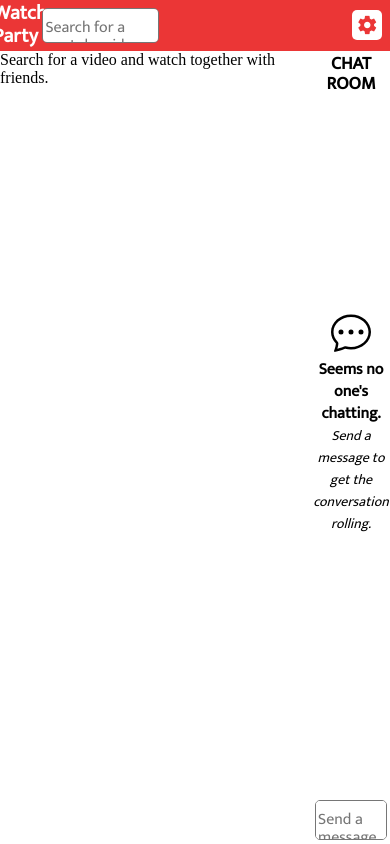
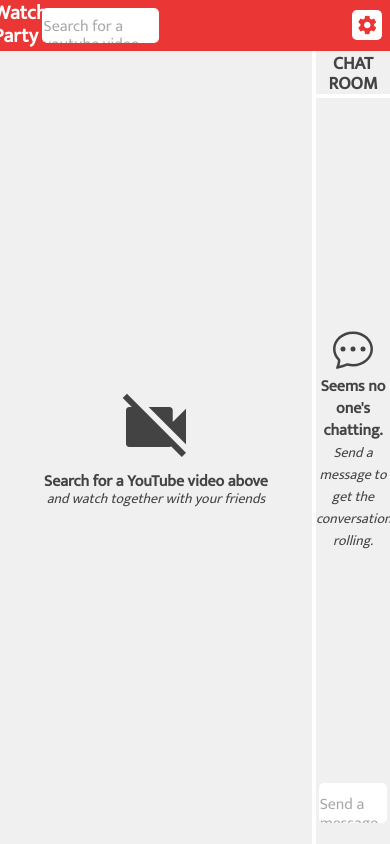
Before and after one commit to sinplea/watch-party, a Svelte app: page / in a window 390 px wide. Built offline with nearby package versions, Linux system fonts and the light colour scheme.

Commit message:
Revises CSS, wip: responsive desgins

```diff
--- a/src/components/Chat/ChatInput.svelte
+++ b/src/components/Chat/ChatInput.svelte
@@ -56,6 +56,7 @@
         align-self: end;
         padding: 0 4%;
         padding-top: 4%;
+        align-self: start;
         /*margin-bottom: 2%;*/
     }
 
@@ -68,7 +69,13 @@
         border-radius: 5px;
         font-family: 'Mukta', sans-serif;
         font-weight: lighter;
-        padding-top: 0.625em;
+        padding-top: 0.8em;
         box-sizing: border-box;
+        padding-left: 1%;
+        border: none;
+    }
+
+    ::placeholder {
+        color: #AAA;
     }
 </style>
--- a/src/components/Chat/ChatMessage.svelte
+++ b/src/components/Chat/ChatMessage.svelte
@@ -25,8 +25,8 @@
 <style>
     .chat-message {
         font-family: 'Mukta', sans-serif;
-        padding: 0 2%;
-        width: 100%;
+        width: 98%;
+        padding-left: 2%;
         word-wrap: break-word;
     }
 
--- a/src/components/Chat/ChatMessageList.svelte
+++ b/src/components/Chat/ChatMessageList.svelte
@@ -52,7 +52,8 @@
         grid-row-start: 2;
         grid-row-end: 3;
         align-self: center;
-        max-height: 100%;
+        max-height: 98%;
+        padding-top: 2%;
         line-height: 1.375em;
         overflow: auto;
     }
--- a/src/components/Chat/ChatPanel.svelte
+++ b/src/components/Chat/ChatPanel.svelte
@@ -29,6 +29,8 @@
         width: 100%;
         grid-column: 2 / 3;
         grid-row: 2 / 3;
+        border-left: 4px solid white;
+        box-sizing: border-box;
     }
 
     .chat-panel {
@@ -36,7 +38,7 @@
         width: 100%;
         height: 100%;
         grid-template-columns: minmax(0, 90vh);
-        grid-template-rows: 6% auto 12%;
+        grid-template-rows: 6% auto 8%;
     }
 
     .top-bar {
@@ -56,5 +58,6 @@
         grid-row-start: 1;
         grid-row-end: 2;
         align-self: end;
+        border-bottom: 4px solid white;
     }
 </style>
--- a/src/components/TopBar/TopBarSearch.svelte
+++ b/src/components/TopBar/TopBarSearch.svelte
@@ -22,6 +22,7 @@
             tryToRequest(search);
         } else {
             isLoadingPreview = false;
+            isPreviewActive = false;
         };
     };
 
@@ -36,7 +37,6 @@
         gapi.client.youtube.search.list(request)
             .then(function(res) {
                 const results: YouTubeSearchResponse = res.result;
-                console.log(results);
                 searchResults = results.items;
                 isLoadingPreview = false;
             },
@@ -57,6 +57,10 @@
             requestYoutubeSearchResults(search);
         }, KEYDOWN_MS_WAIT_PERIOD)
     }
+
+    function handleVideoSelection() {
+        searchValue = '';
+    }
 </script>
 
 <div class="top-bar-search-wrapper">
@@ -67,7 +71,11 @@
         bind:value={searchValue}></textarea>
 
     {#if isPreviewActive}
-        <TopBarSearchPreview loading={isLoadingPreview} elements={searchResults}></TopBarSearchPreview>
+        <TopBarSearchPreview
+            on:videoSelected={handleVideoSelection}
+            loading={isLoadingPreview}
+            elements={searchResults}>
+        </TopBarSearchPreview>
     {/if}
 </div>
 
@@ -92,5 +100,11 @@
         padding-top: 0.625em;
         box-sizing: border-box;
         resize: none;
+        padding-left: 1%;
+        border: none;
+    }
+
+    ::placeholder {
+        color: #AAA;
     }
 </style>
--- a/src/components/TopBar/TopBarSearchPreview.svelte
+++ b/src/components/TopBar/TopBarSearchPreview.svelte
@@ -1,17 +1,31 @@
 <script lang="ts">
     import TopBarSearchPreviewResult from './TopBarSearchPreviewResult.svelte';
     import type { YouTubeSearchResponseItem } from '../../lib/YouTubeInterfaces';
+    import { createEventDispatcher } from 'svelte';
+
+    const dispatch = createEventDispatcher();
 
     export let elements: Array<YouTubeSearchResponseItem>;
     export let loading: boolean;
+
+    function handleSelectedVideo() {
+        dispatch('videoSelected');
+        console.log('video selected')
+    }
 </script>
 
 <div class="top-bar-search-preview-wrapper">
     {#if loading}
-        <div class="loading">Loading</div>
+        <div class="loading-grid">
+            <div class="loading-wrapper">
+                <span class="material-icons">cached</span>
+                <div class="loading-text">Loading</div>
+            </div>
+        </div>
     {:else}
         {#each elements as e, i}
             <TopBarSearchPreviewResult
+                on:videoSelcted={handleSelectedVideo}
                 videoInfo={e}
                 index={i}></TopBarSearchPreviewResult>
         {/each}
@@ -28,4 +42,19 @@
         filter: drop-shadow(0px 4px 4px rgba(0,0,0,25%));
         top: 6vh;
     }
+
+    .loading-grid {
+        display: grid;
+        grid-template-columns: auto;
+        grid-template-rows: auto;
+        background-color: white;
+        height: 35vh;
+        font-family: 'Mukta', sans-serif;
+        color: #434343;
+    }
+
+    .loading-wrapper {
+        text-align: center;
+        align-self: center;
+    }
 </style>
--- a/src/components/TopBar/TopBarSearchPreviewResult.svelte
+++ b/src/components/TopBar/TopBarSearchPreviewResult.svelte
@@ -1,6 +1,9 @@
 <script lang="ts">
     import { video } from '../../stores/VideoStore'
     import type { YouTubeSearchResponseItem } from '../../lib/YouTubeInterfaces';
+    import { createEventDispatcher } from 'svelte';
+
+    const dispatch = createEventDispatcher();
 
     export let videoInfo: YouTubeSearchResponseItem;
     export let index: number;
@@ -8,6 +11,7 @@
 
     function selectVideo(e: MouseEvent) {
         video.set(videoInfo);
+        dispatch('videoSelcted');
     };
 </script>
 
@@ -32,10 +36,16 @@
         font-family: 'Lato', sans-serif;
     }
 
+    .preview-result-wrapper:hover {
+        cursor: pointer;
+    }
+
     .video-text-info {
         display: grid;
         grid-template-rows: 1fr 3fr;
         grid-column: 2 / 3;
+        padding-left: 2%;
+        width: 98%;
     }
 
     img {
@@ -51,16 +61,17 @@
         grid-row: 1 / 2;
         white-space: nowrap;
         overflow: hidden;
-        font-size: 1.125rem;
+        font-size: 1em;
         color: #434343;
     }
 
     .result-description {
         grid-row: 2 / 3;
-        max-height: 100%;
+        max-height: 98%;
         overflow: hidden;
-        font-size: 0.875rem;
+        font-size: 0.8em;
         color: #5b5b5b;
+        padding-top: 2%;
     }
 
     .accented {
--- a/src/components/VideoPlayer/VideoPlayer.svelte
+++ b/src/components/VideoPlayer/VideoPlayer.svelte
@@ -38,10 +38,12 @@
     }
 </script>
 
-<div class="video-player-wrapper">
+<div class="video-player-wrapper {$video === null ? 'no-video' : ''}">
     {#if $video === null}
         <div class="no-video-wrapper">
-            Search for a video and watch together with friends.
+            <div class="material-icons">videocam_off</div>
+            <div class="no-video-title">Search for a YouTube video above</div>
+            <div class="no-video-subtitle">and watch together with your friends</div>
         </div>
     {:else}
          <!-- else content here -->
@@ -50,6 +52,14 @@
 </div>
 
 <style>
+    #player {
+        width: 100%;
+        height: 100%;
+        margin: 0;
+        box-sizing: border-box;
+        margin-bottom: -10px;
+    }
+
     .video-player-wrapper {
         grid-column: 1 / 2;
         margin: 0;
@@ -57,11 +67,29 @@
         grid-row: 2 / 3;
     }
 
-    #player {
-        width: 100%;
-        height: 100%;
-        margin: 0;
-        box-sizing: border-box;
-        margin-bottom: -10px;
+    .no-video {
+        align-self: center;
     }
+
+    .material-icons {
+        font-size: 5em;
+    }
+
+    .no-video-wrapper {
+        text-align: center;
+        margin: 0 auto;
+        font-family: 'Mukta', sans-serif;
+    }
+
+    .no-video-title {
+        font-size: 1em;
+        font-weight: bold;
+    }
+
+    .no-video-subtitle {
+        font-size: 0.875em;
+        font-style: italic;
+    }
+
+
 </style>
--- a/src/pages/Main.svelte
+++ b/src/pages/Main.svelte
@@ -14,7 +14,9 @@
     .main-page-wrapper {
         display: grid;
         height: 100vh;
-        grid-template-columns: 80vw 20vw;
+        grid-template-columns: 80vw auto;
         grid-template-rows: 6vh auto;
+        background-color: #f0f0f0;
+        color: #434343;
     }
 </style>
```
Also changed, not shown: src/lib/additional-svelte-jsx.d.ts (added, +10 -0 lines), src/lib/clickOutside.ts (added, +28 -0 lines).
